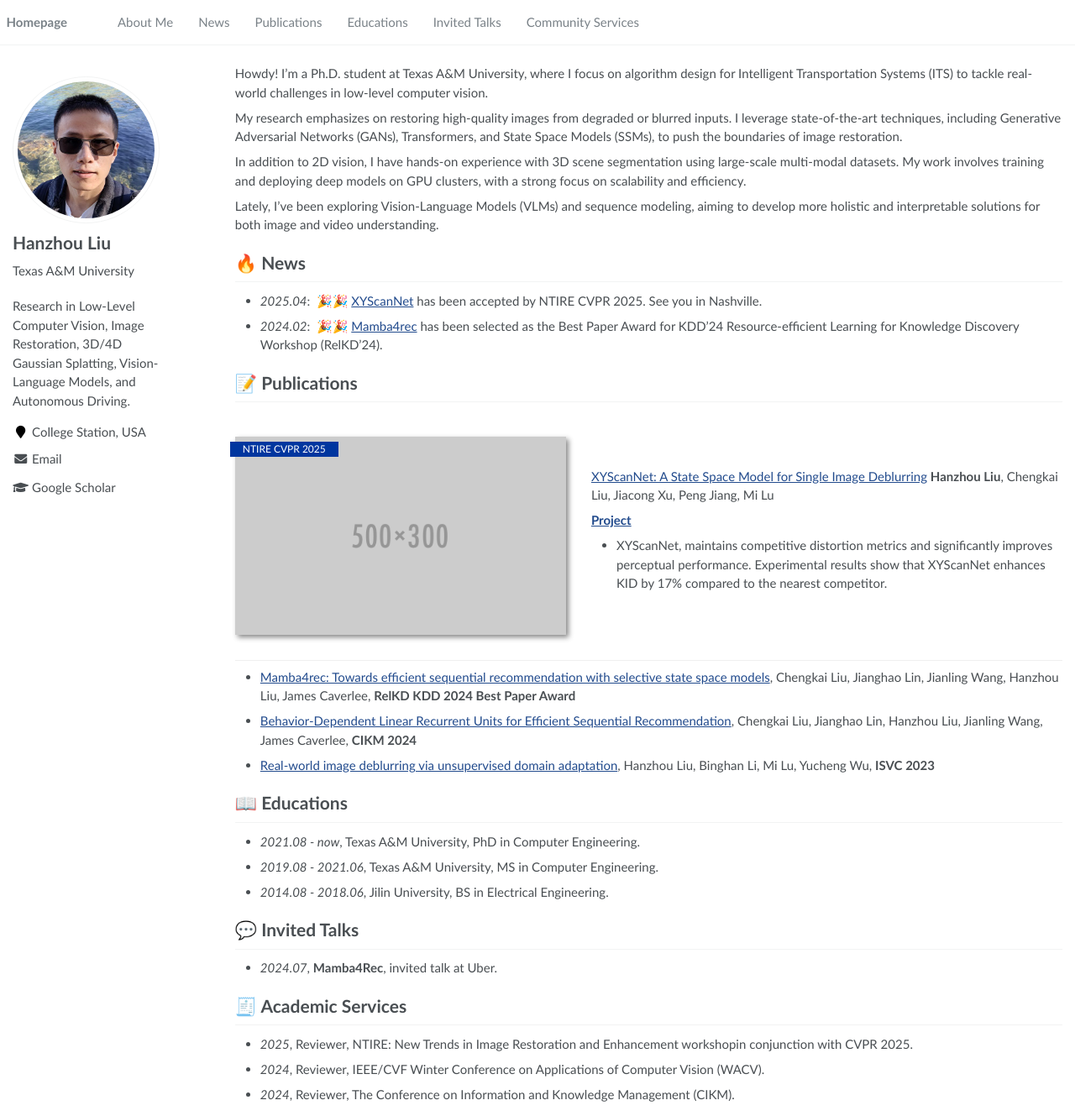
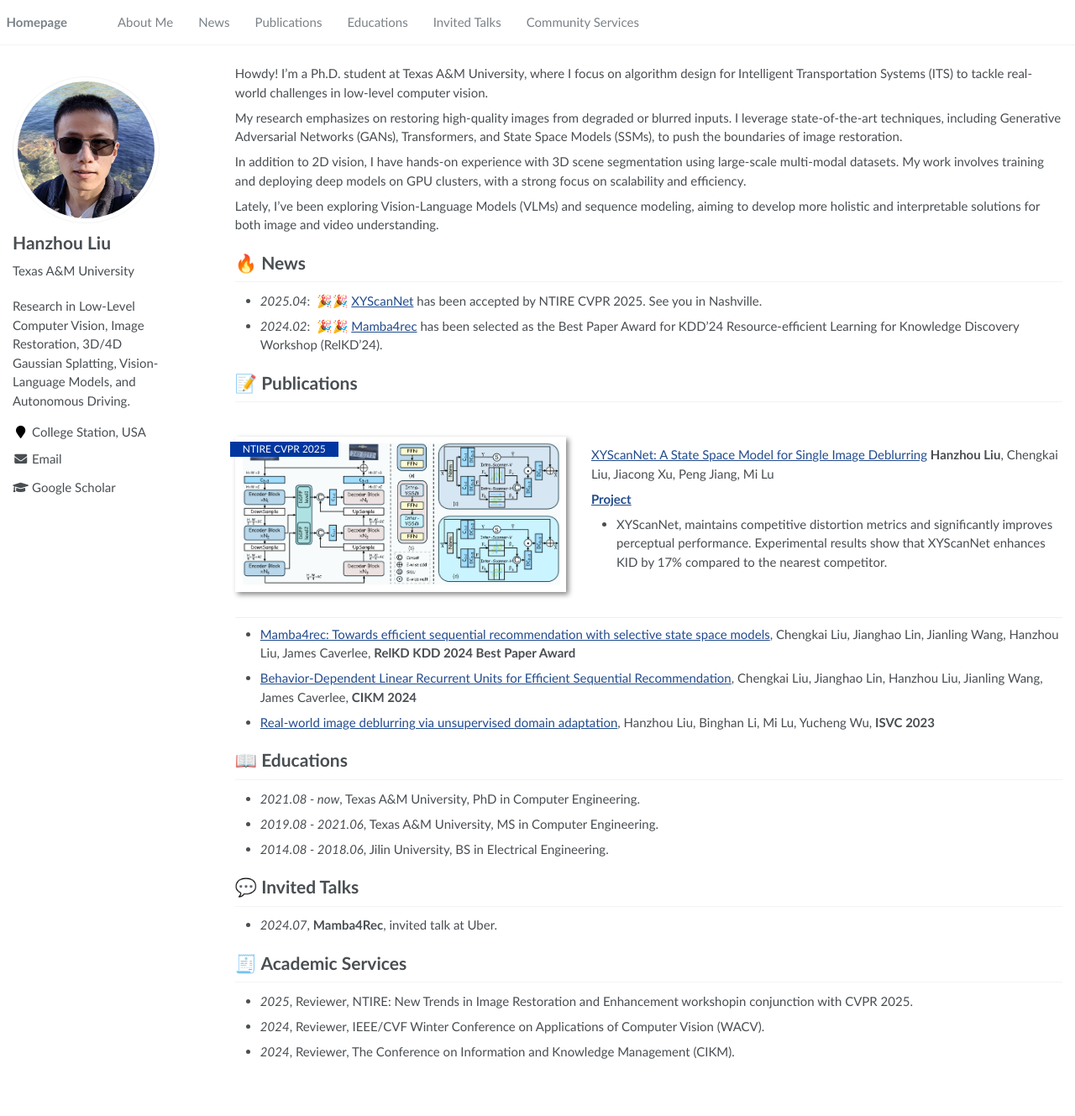
Before and after one commit to HanzhouLiu/hanzhouliu.github.io, a Jekyll site: the page built from _pages/about.md, in a window 1280 px wide and 1329 px high. Shown: the whole window at 84% size. Built offline with Jekyll 4.4.1, drawn with Linux system fonts in a browser that asks for light colours.

Commit message:
about and image

```diff
--- a/_pages/about.md
+++ b/_pages/about.md
@@ -34,7 +34,7 @@
 
 # 📝 Publications
 
-<div class='paper-box'><div class='paper-box-image'><div><div class="badge">NTIRE CVPR 2025</div><img src='images/500x300.png' alt="sym" width="100%"></div></div>
+<div class='paper-box'><div class='paper-box-image'><div><div class="badge">NTIRE CVPR 2025</div><img src='images/xyscannet.png' alt="sym" width="100%"></div></div>
 <div class='paper-box-text' markdown="1">
 
 [XYScanNet: A State Space Model for Single Image Deblurring](https://arxiv.org/pdf/2412.10338)
```
Also changed, not shown: images/xyscannet.png (added).
